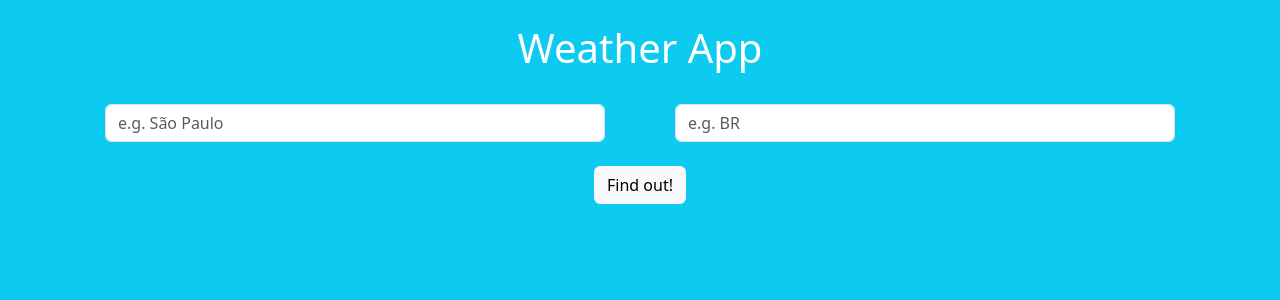
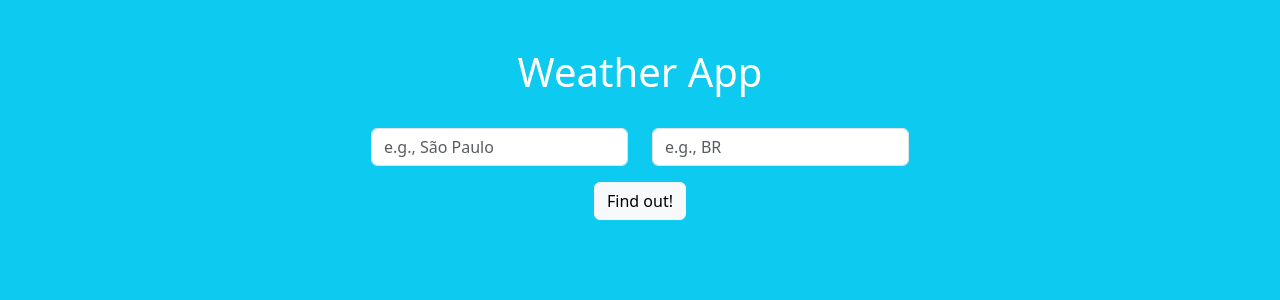
Before and after one commit to mmaisonette/python-weather-app, a Flask app: page / in a window 1280 px wide. Shown: the top 300 px of the page. Run offline with Flask 3, Linux system fonts and the light colour scheme.

Commit message:
feat: adjusting the index.html instructions

```diff
--- a/templates/index.html
+++ b/templates/index.html
@@ -8,31 +8,42 @@
 </head>
 <body class="bg-info text-white">
     <div class="text-center">
+        <h1 class="mt-5">Weather App</h1>
         <br>
-        <h1 class="mt=5">Weather App</h1>
-        <br>
-        <center>
-            <form action="/" method="post">
+        <div class="d-flex justify-content-center">
+            <form id="weather-form" action="/" method="post">
                 <div class="container">
                     <div class="row">
                         <div class="col-sm">
-                            <input type="text" id="cityName" name="cityName" class="form-control" style="width: 500px" placeholder="e.g. São Paulo">
+                            <input type="text" id="cityName" name="cityName" class="form-control w-100" placeholder="e.g., São Paulo" aria-label="City name" required>
                         </div>
                         <div class="col-sm">
-                            <input type="text" id="countryName" name="countryName" class="form-control" style="width: 500px" placeholder="e.g. BR">
+                            <input type="text" id="countryName" name="countryName" class="form-control w-100" placeholder="e.g., BR" aria-label="Country name or code" required>
                         </div>
                     </div>
                 </div>
-                <br>
-                <button class="submit btn btn-light">Find out!</button>
             </form>
-        </center>
+        </div>
+        <div class="mt-3 d-flex justify-content-center">
+            <button class="btn btn-light" type="submit" form="weather-form" style="--bs-icon-link-transform: translate3d(0, -.125rem, 0)" title="Use ISO 3166 country codes (e.g., US, BR, CA)">Find out!</button>
+        </div>
         <br>
 
         {% if data %}
-        {{ data.main }}: {{ data.description }} <br>
-        <img src="https://openweathermap.org/img/wn/{{ data.icon }}@2x.png" alt="Icon">
-        {{ data.temp }} C
+        <div class="container mt-4">
+            <div class="row justify-content-center">
+                <div class="col-sm-8 col-md-6 col-lg-4">
+                    <div class="card bg-light text-dark border-0">
+                        <div class="card-body text-center bg-info text-white">
+                            <h5 class="card-title">{{ data.main }}</h5>
+                            <p class="card-text text-muted">{{ data.description }}</p>
+                            <img src="https://openweathermap.org/img/wn/{{ data.icon }}@2x.png" alt="Weather icon">
+                            <p class="card-text fw-semibold mb-0">{{ data.temp }} °C</p>
+                        </div>
+                    </div>
+                </div>
+            </div>
+        </div>
         {% endif %}
 
     </div>
```
